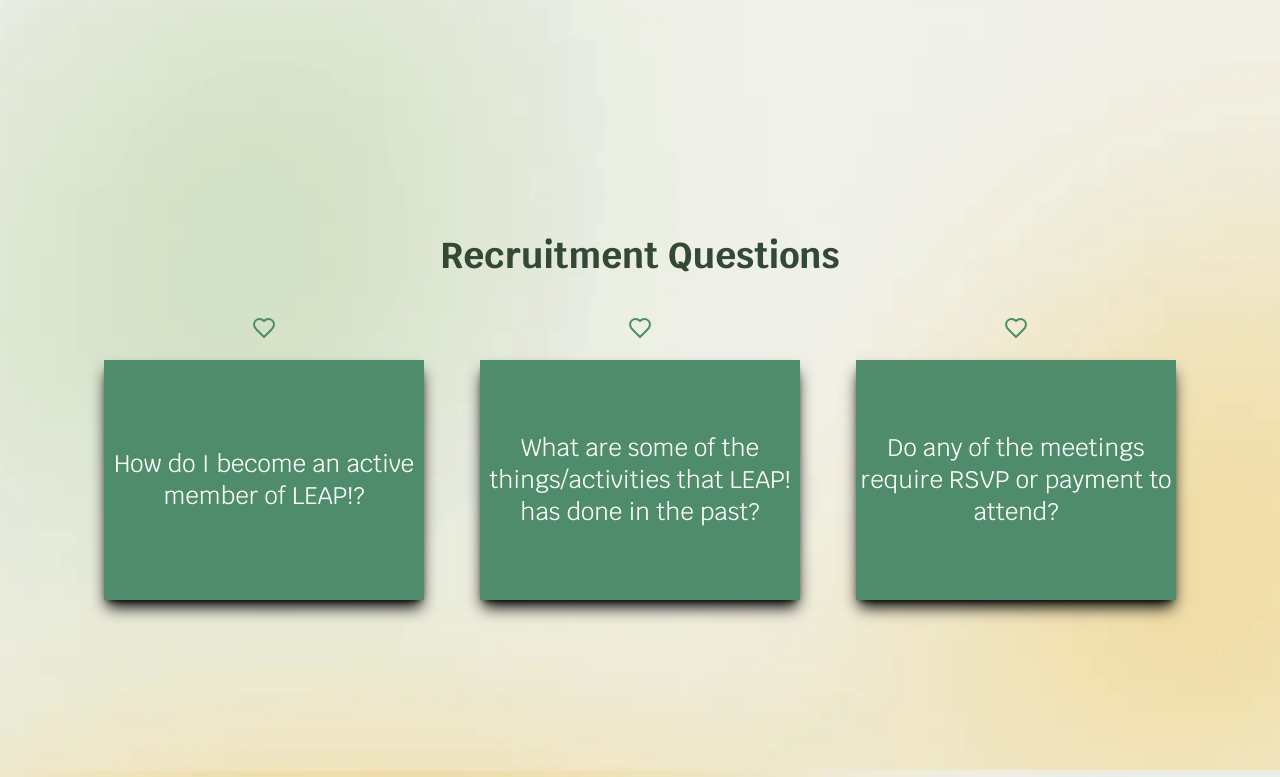
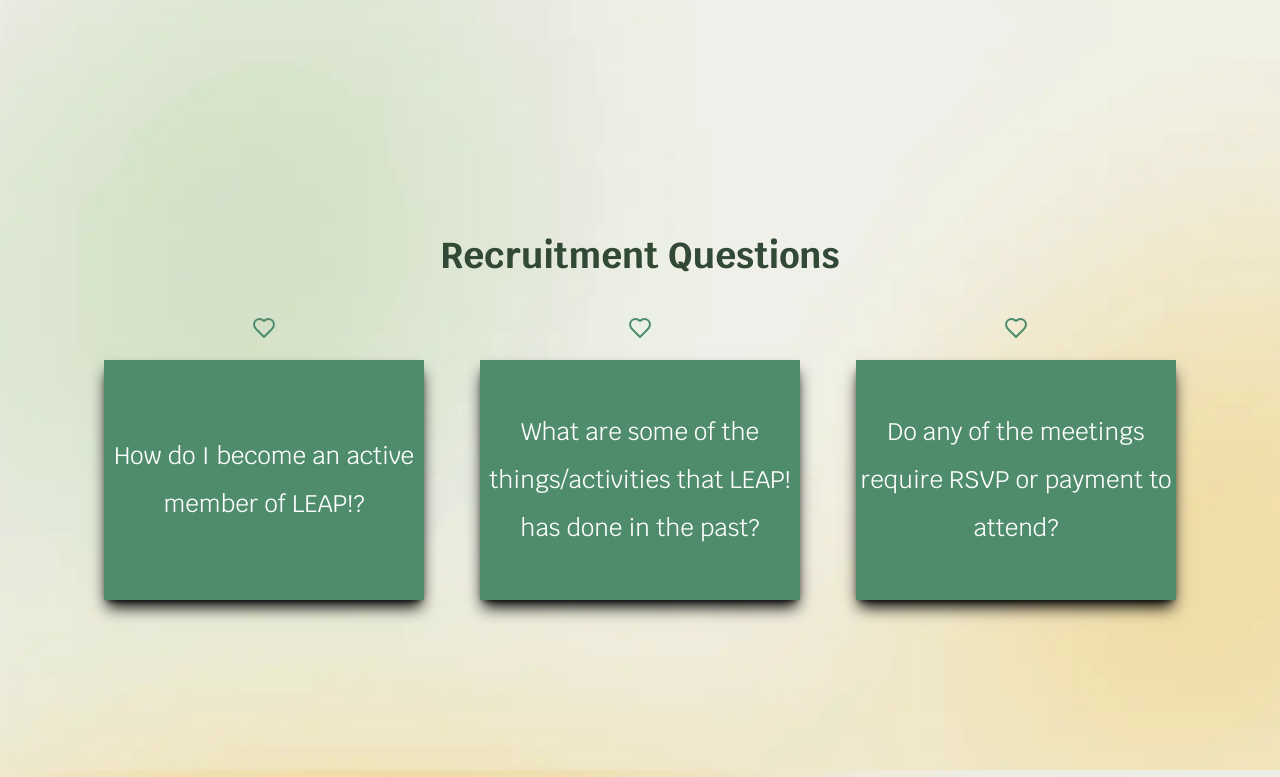
Before and after one commit to acm-ucr/leap-website, a Next.js app: page /about in a window 1280 px wide. Shown: the part 526-1303 px from the top of the page. Built offline with nearby package versions, Linux system fonts and the light colour scheme.

Commit message:
made fixes to text

```diff
--- a/src/components/about/FAQCard.tsx
+++ b/src/components/about/FAQCard.tsx
@@ -32,13 +32,13 @@ const FAQCard: React.FC<FAQCardProps> = ({ text, backText }) => {
         style={{ position: "relative", transformStyle: "preserve-3d" }}
       >
         <div
-          className="absolute flex h-full w-full items-center justify-center px-1"
+          className="absolute flex h-full w-full items-center justify-center px-1 leading-loose"
           style={{ backfaceVisibility: "hidden" }}
         >
           {text}
         </div>
         <div
-          className="absolute flex h-full w-full items-center justify-center px-2 py-1 text-sm"
+          className="absolute flex h-full w-full items-center justify-center px-2 py-1 text-[13px]"
           style={{ backfaceVisibility: "hidden", transform: "rotateY(180deg)" }}
         >
           {backText}
```
